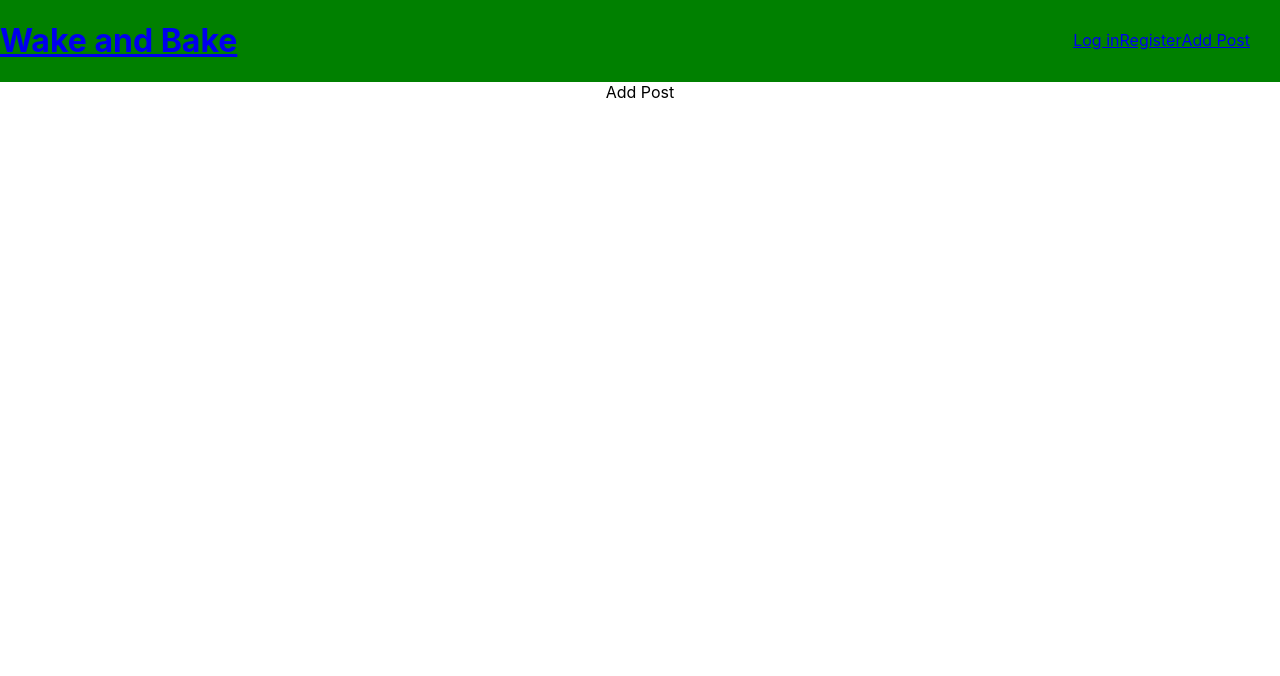
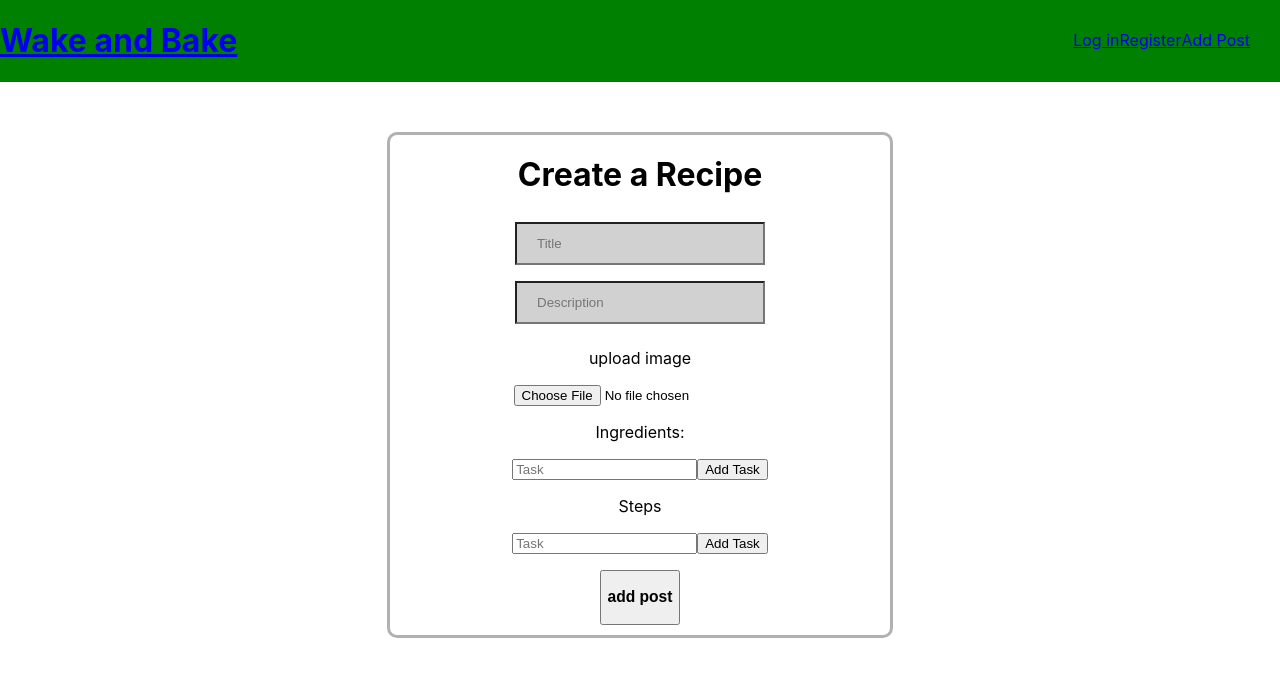
Before and after one commit to Adilcs/recipe-book, a React (Create React App) app in the folder Client/: page /addpost in a window 1280 px wide. Shown: the top 676 px of the page. Built offline with nearby package versions, Linux system fonts and the light colour scheme.

Commit message:
Add AddPost

```diff
--- a/Client/src/App.js
+++ b/Client/src/App.js
@@ -7,6 +7,7 @@ import PlaceHolder from './components/PlaceHolderRecipe.json'
 import Register from './components/Register'
 import Login from './components/Login'
 import RecipeContainer from './components/RecipeContainer'
+import AddRecipe from './components/AddRecipe'
 
 
 import './App.css';
@@ -22,7 +23,7 @@ function App() {
   <Route path="/login" component={Login} />
   <Route path="/register" component={Register}/>
   <Route path="/recipe" component={RecipeContainer}/>
-  <Route path="/addpost" component={()=><div>Add Post</div>}/>
+  <Route path="/addpost" component={AddRecipe}/>
 
 
 
--- /dev/null
+++ b/Client/src/components/AddRecipe.js
@@ -0,0 +1,95 @@
+import React from "react";
+import IngredientsList from "./IngredientsList"
+import styles from "./Register.module.css";
+import IngredientItems from "./IngredientItems"
+import StepList from "./StepList"
+import StepItems from "./StepItems"
+class AddRecipe extends React.Component{
+    inputElement = React.createRef()
+    inputElementstep = React.createRef()
+    constructor() {
+        super()
+        this.state = {
+          items: [],
+          items2: [],
+          currentItem: {text:'', key:''},
+          currentItem2: {text:'', key:''},
+        }
+      }
+      handleInput = e => {
+        const itemText = e.target.value
+        const currentItem = { text: itemText, key: Date.now() }
+        this.setState({
+          currentItem,
+        })
+      }
+      addItem = e => {
+        e.preventDefault()
+        const newItem = this.state.currentItem
+        if (newItem.text !== '') {
+          console.log(newItem)
+          const items = [...this.state.items, newItem]
+          this.setState({
+            items: items,
+
+            currentItem: { text: '', key: '' },
+          })
+        }
+      }
+      handleInputStep = e => {
+        const itemText2 = e.target.value
+        const currentItem2 = { text: itemText2, key: Date.now() }
+        this.setState({
+          currentItem2,
+        })
+      }
+      addItemStep = e => {
+        e.preventDefault()
+        const newItem = this.state.currentItem2
+        if (newItem.text !== '') {
+          console.log(newItem)
+          const items2 = [...this.state.items2, newItem]
+          this.setState({
+            items2: items2,
+            currentItem2: { text: '', key: '' },
+          })
+        }
+      }
+
+    render() {
+  return (
+      <div className={styles.box}><br></br>
+          <h1>Create a Recipe</h1><br></br>
+
+        <input className = {styles.input} name = "Title" type="text" placeholder="Title"></input><br></br>
+        <input className = {styles.input} name = "description"type="text" placeholder="Description"></input><br></br>
+        <p>upload image</p>
+        <input type="file" id="input" />
+        <p>Ingredients: </p>
+        <IngredientsList
+          addItem={this.addItem}
+          inputElement={this.inputElement}
+          handleInput={this.handleInput}
+          currentItem={this.state.currentItem}
+        />
+        <IngredientItems entries = {this.state.items} />
+
+        <p>Steps</p>
+        <StepList
+          addItemStep={this.addItemStep}
+          inputElementstep={this.inputElementstep}
+          handleInputStep={this.handleInputStep}
+          currentItem2={this.state.currentItem2}
+        />
+        <StepItems entries = {this.state.items2} />
+
+
+        <button><h3>add post</h3></button>
+
+
+    </div>
+  )
+  }
+}
+
+export default AddRecipe;
--- /dev/null
+++ b/Client/src/components/IngredientItems.js
@@ -0,0 +1,12 @@
+import React, { Component } from 'react'
+class IngredientItems extends Component {
+  createTasks(item) {
+    return <li key={item.key}>{item.text}</li>
+  }
+  render() {
+    const todoEntries = this.props.entries
+    const listItems = todoEntries.map(this.createTasks)
+    return <ul className="theList">{listItems}</ul>
+  }
+}
+export default IngredientItems
--- /dev/null
+++ b/Client/src/components/IngredientsList.js
@@ -0,0 +1,27 @@
+import React from "react";
+
+//import styles from "./Register.module.css";
+class IngredientsList extends React.Component{
+    componentDidUpdate() {
+        if ( this.props.inputElement.current !== null ) { this.props.inputElement.current.focus() }
+    }
+      render() {
+        return (
+          <div className="todoListMain">
+            <div className="header">
+              <form onSubmit={this.props.addItem}>
+                <input
+                  placeholder="Task"
+                  ref={this.props.inputElement}
+                  value={this.props.currentItem.text}
+                  onChange={this.props.handleInput}
+                />
+                <button type="submit"> Add Task </button>
+              </form>
+            </div>
+          </div>
+        )
+      }
+}
+
+export default IngredientsList;
--- /dev/null
+++ b/Client/src/components/StepItems.js
@@ -0,0 +1,12 @@
+import React, { Component } from 'react'
+class StepItems extends Component {
+  createTasks(item) {
+    return <li key={item.key}>{item.text}</li>
+  }
+  render() {
+    const todoEntries = this.props.entries
+    const listItems = todoEntries.map(this.createTasks)
+    return <ul className="theList">{listItems}</ul>
+  }
+}
+export default StepItems
--- /dev/null
+++ b/Client/src/components/StepList.js
@@ -0,0 +1,29 @@
+import React from "react";
+
+//import styles from "./Register.module.css";
+class StepList extends React.Component{
+    componentDidUpdate() {
+        console.log(this.props);
+        if ( this.props.inputElementstep.current !== null ) { this.props.inputElementstep.current.focus() }
+
+      }
+      render() {
+        return (
+          <div className="todoListMain">
+            <div className="header">
+              <form onSubmit={this.props.addItemStep}>
+                <input
+                  placeholder="Task"
+                  ref={this.props.inputElementStep}
+                  value={this.props.currentItem2.text}
+                  onChange={this.props.handleInputStep}
+                />
+                <button type="submit"> Add Task </button>
+              </form>
+            </div>
+          </div>
+        )
+      }
+}
+
+export default StepList;
```
